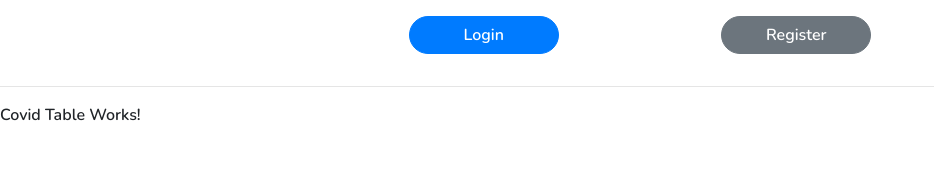
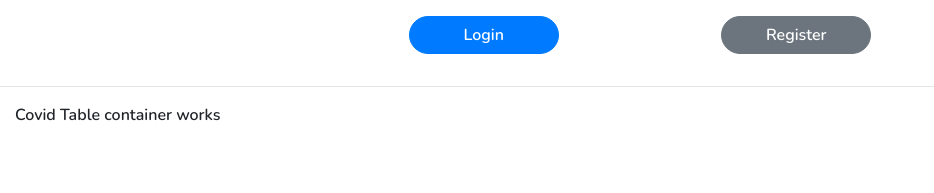
Before and after one commit to mohit-ssj4/angular-student-registration, an Angular app: page /covid-table in a window 1280 px wide. Shown: the top 193 px of the page, without its empty margins (0-934 px from the left). Built offline with nearby package versions, Linux system fonts and the light colour scheme.

Commit message:
Covid Table component added

```diff
--- a/src/app/app-routing.module.ts
+++ b/src/app/app-routing.module.ts
@@ -1,6 +1,6 @@
 import { NgModule } from "@angular/core";
 import { Routes, RouterModule } from "@angular/router";
-import { CovidTableComponent } from "./covid-table/covid-table.component";
+import { CovidtableComponent } from "./covidtable/covidtable.component";
 import { LoginComponent } from "./login/login.component";
 import { RegisterComponent } from "./register/register.component";
 
@@ -15,7 +15,7 @@ const routes: Routes = [
   },
   {
     path: "covid-table",
-    component: CovidTableComponent
+    component: CovidtableComponent
   }
 ];
 
--- a/src/app/covid-table/covid-table.component.html
+++ /dev/null
@@ -1,3 +0,0 @@
-<p>
-  Covid Table Works!
-</p>
--- a/src/app/covid-table/covid-table.component.ts
+++ /dev/null
@@ -1,12 +0,0 @@
-import { Component, OnInit } from "@angular/core";
-
-@Component({
-  selector: "app-covid-table",
-  templateUrl: "./covid-table.component.html",
-  styleUrls: ["./covid-table.component.css"]
-})
-export class CovidTableComponent implements OnInit {
-  constructor() {}
-
-  ngOnInit() {}
-}
--- /dev/null
+++ b/src/app/covidtable/covidtable.component.html
@@ -0,0 +1,3 @@
+<div class="container-fluid">
+	Covid Table container works
+</div>
--- /dev/null
+++ b/src/app/covidtable/covidtable.component.ts
@@ -0,0 +1,15 @@
+import { Component, OnInit } from '@angular/core';
+
+@Component({
+  selector: 'app-covidtable',
+  templateUrl: './covidtable.component.html',
+  styleUrls: ['./covidtable.component.css']
+})
+export class CovidtableComponent implements OnInit {
+
+  constructor() { }
+
+  ngOnInit() {
+  }
+
+}
```
Also changed, not shown: src/app/app.module.ts (+4 -4 lines), src/app/covidtable/covidtable.component.css (added).
